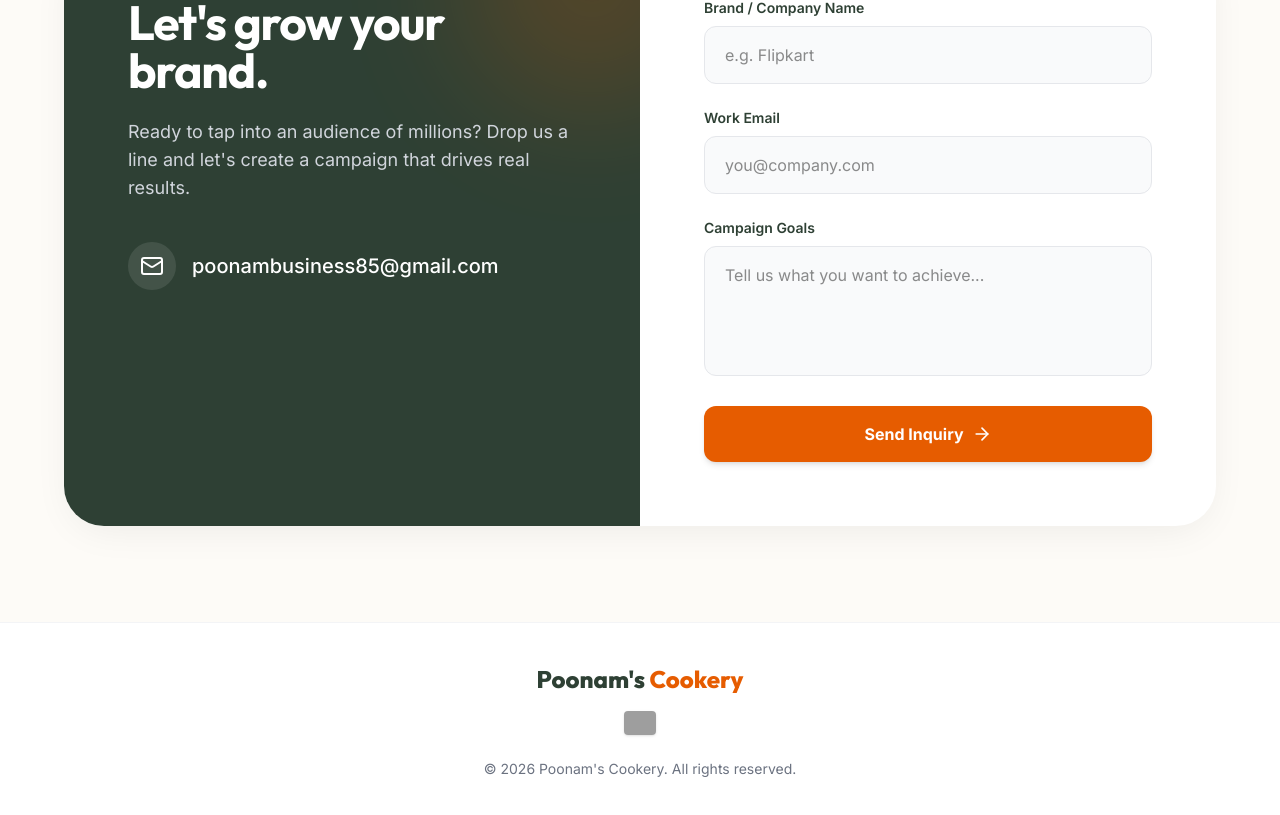
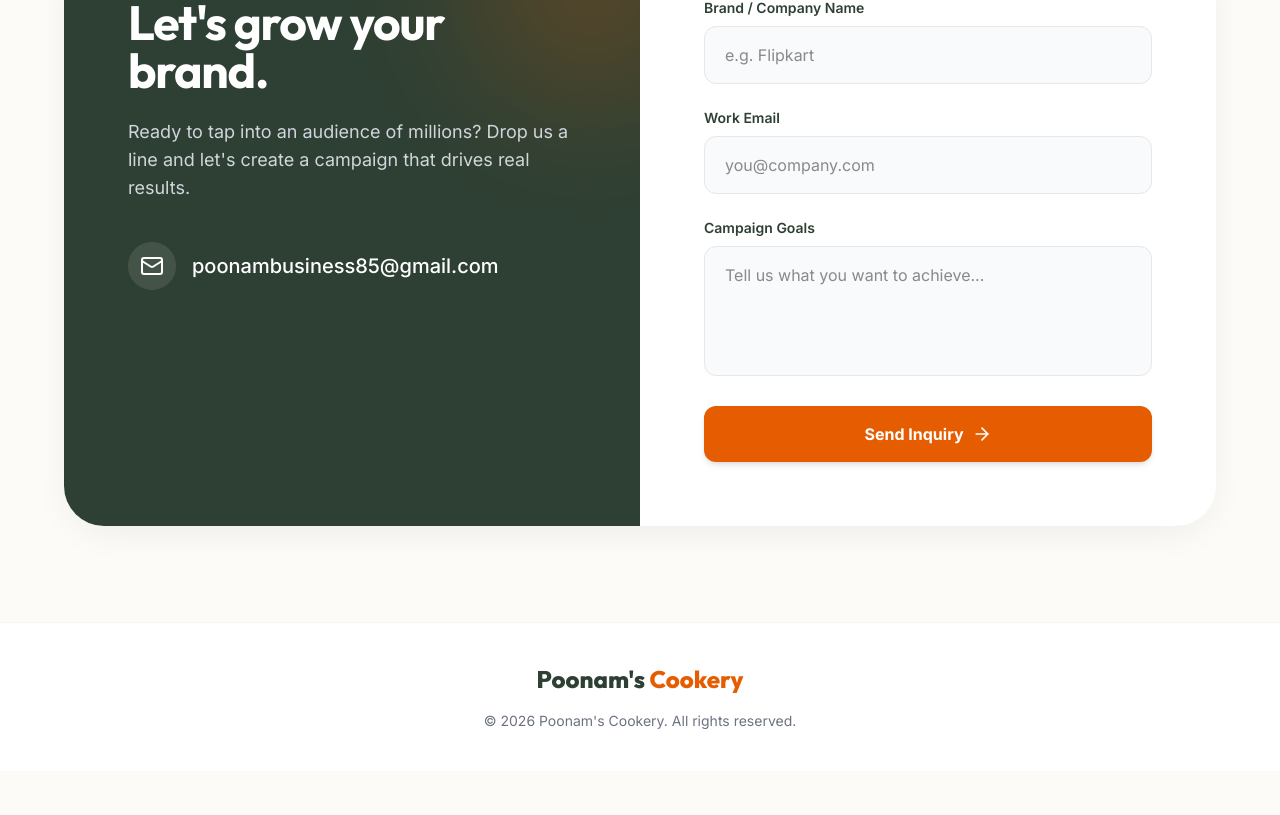
Before and after one commit to MohammadBinAftab/pc, a React (Vite) app: page / in a window 1280 px wide. Shown: the part 4598-5413 px from the top of the page. After the commit the page ends 5369 px from the top, so only its background shows below. Built offline with nearby package versions, Linux system fonts and the light colour scheme; grey boxes are pictures that could not be loaded.

Commit message:
Removed public visitor counter

```diff
--- a/src/App.tsx
+++ b/src/App.tsx
@@ -494,9 +494,7 @@ export default function App() {
           <a href="#" className="text-2xl font-heading font-black text-brand-secondary mb-4 inline-block">
             Poonam's <span className="text-brand-primary">Cookery</span>
           </a>
-          <div className="flex justify-center mb-6">
-            <img src="https://hits.seeyoufarm.com/api/count/incr/badge.svg?url=https%3A%2F%2Fgithub.com%2FMohammadBinAftab%2Fpc&count_bg=%23E65C00&title_bg=%232E4034&icon=&icon_color=%23E7E7E7&title=Page+Views&edge_flat=true" alt="Visitor Counter" className="h-6 rounded shadow-sm hover:scale-105 transition-transform cursor-pointer" />
-          </div>
+
           <p className="text-brand-muted text-sm">&copy; {new Date().getFullYear()} Poonam's Cookery. All rights reserved.</p>
         </div>
       </footer>
```
